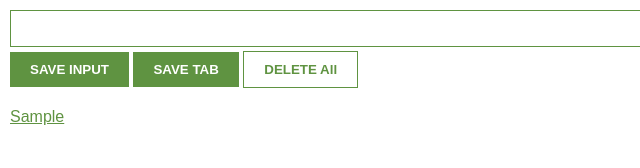
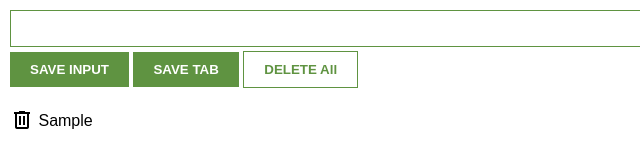
Before and after one commit to usernameB99/browser-extension-leads-tracker, a browser extension: page index.html in a window 1280 px wide. Both pictures are taken after typing "Sample" into the empty fields and a click on the button "SAVE INPUT". Shown: the full height of the page, 0-640 px from the left. Drawn offline with nearby package versions, Linux system fonts and the light colour scheme.

Commit message:
add delete buttons to listed items

```diff
--- a/index.html
+++ b/index.html
@@ -3,6 +3,7 @@
 <head>
     <meta charset="UTF-8">
     <meta name="viewport" content="width=device-width, initial-scale=1.0">
+    <link rel="stylesheet" href="https://fonts.googleapis.com/css2?family=Material+Symbols+Outlined:opsz,wght,FILL,GRAD@20..48,100..700,0..1,-50..200" />
     <link rel="stylesheet" href="style.css">
     <title>Document</title>
 </head>
@@ -12,7 +13,6 @@
     <button id="tab-btn">SAVE TAB</button>
     <button id="delete-btn">DELETE All</button>
     <ul id="ul-el"></ul>
-
     <script src="script.js"></script>
 </body>
 </html>
--- a/script.js
+++ b/script.js
@@ -1,4 +1,3 @@
-
 let myLeads = [];
 const inputEl = document.getElementById("input-el");
 const inputBtn = document.getElementById("input-btn");
@@ -10,34 +9,49 @@ console.log(leadsFromLocalStorage);
 
 const tabBtn = document.getElementById("tab-btn");
 
-
 if (leadsFromLocalStorage){
     myLeads = leadsFromLocalStorage;
     render(myLeads);
 }
 
-
 tabBtn.addEventListener("click", function(){
-
     chrome.tabs.query({active: true, currentWindow: true}, function(tabs){
-
         myLeads.push(tabs[0].url);
         localStorage.setItem("myLeads", JSON.stringify(myLeads));
         render(myLeads);
     })
-
 })
 
 function render(leads){
     let listItems = "";
     for (let i = 0; i < leads.length; i++){
-        listItems += `<li>
-                          <a href='${leads[i]}' target='_blank'>
-                              ${leads[i]}
-                          </a>
-                      </li>`;
+        if (leads[i].includes("http://") || leads[i].includes("https://")) {
+            listItems += `<li>
+                            <button class="delete-item-btn" id="${i}">
+                            <a href='${leads[i]}' target='_blank'>${leads[i]}</a>
+                            <span class="material-symbols-outlined">delete</span>
+                            </button>
+                          </li>`;
+        } else {
+            listItems += `<li>
+                            <button class="delete-item-btn" id="${i}">
+                            <span class="material-symbols-outlined">delete</span>
+                            </button>
+                             ${leads[i]}
+                          </li>`;
+        }
     }
     ulEl.innerHTML = listItems;
+
+    let deleteButtons = document.getElementsByClassName("delete-item-btn");
+    for (let i = 0; i < deleteButtons.length; i++) {
+        deleteButtons[i].addEventListener("click", function(){
+            let id = this.getAttribute("id");
+            myLeads.splice(id, 1);
+            localStorage.setItem("myLeads", JSON.stringify(myLeads));
+            render(myLeads);
+        })
+    }
 }
 
 deleteBtn.addEventListener("dblclick", function(){
--- a/style.css
+++ b/style.css
@@ -44,3 +44,17 @@ li{
 a{
     color: #5f9341;
 }
+
+.delete-item-btn {
+    background: none;
+    color: black;
+    border: none;
+    padding: 0;
+    cursor: pointer;
+    outline: inherit;
+    vertical-align: middle;
+}
+
+.delete-item-btn:hover {
+    color: red;
+}
```
